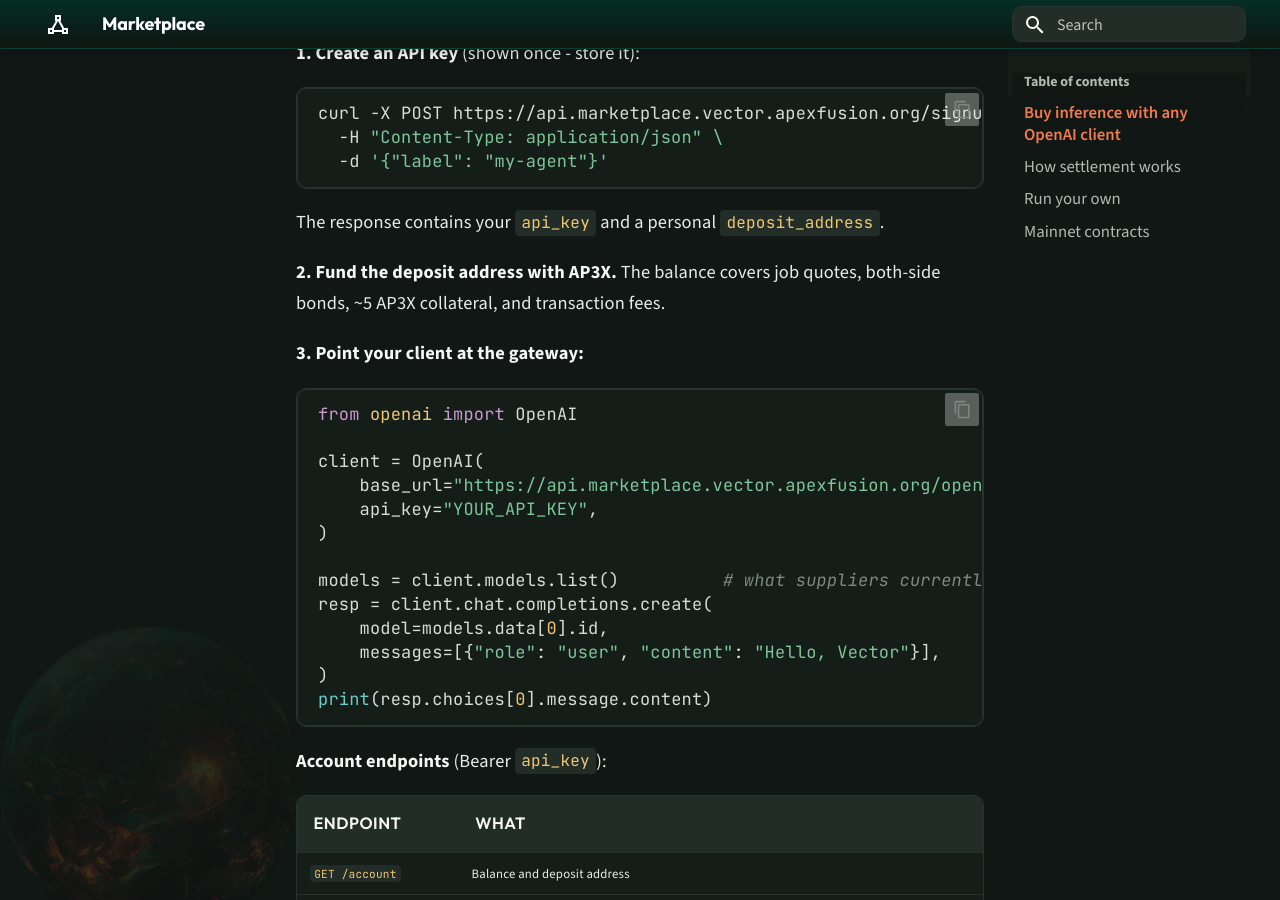
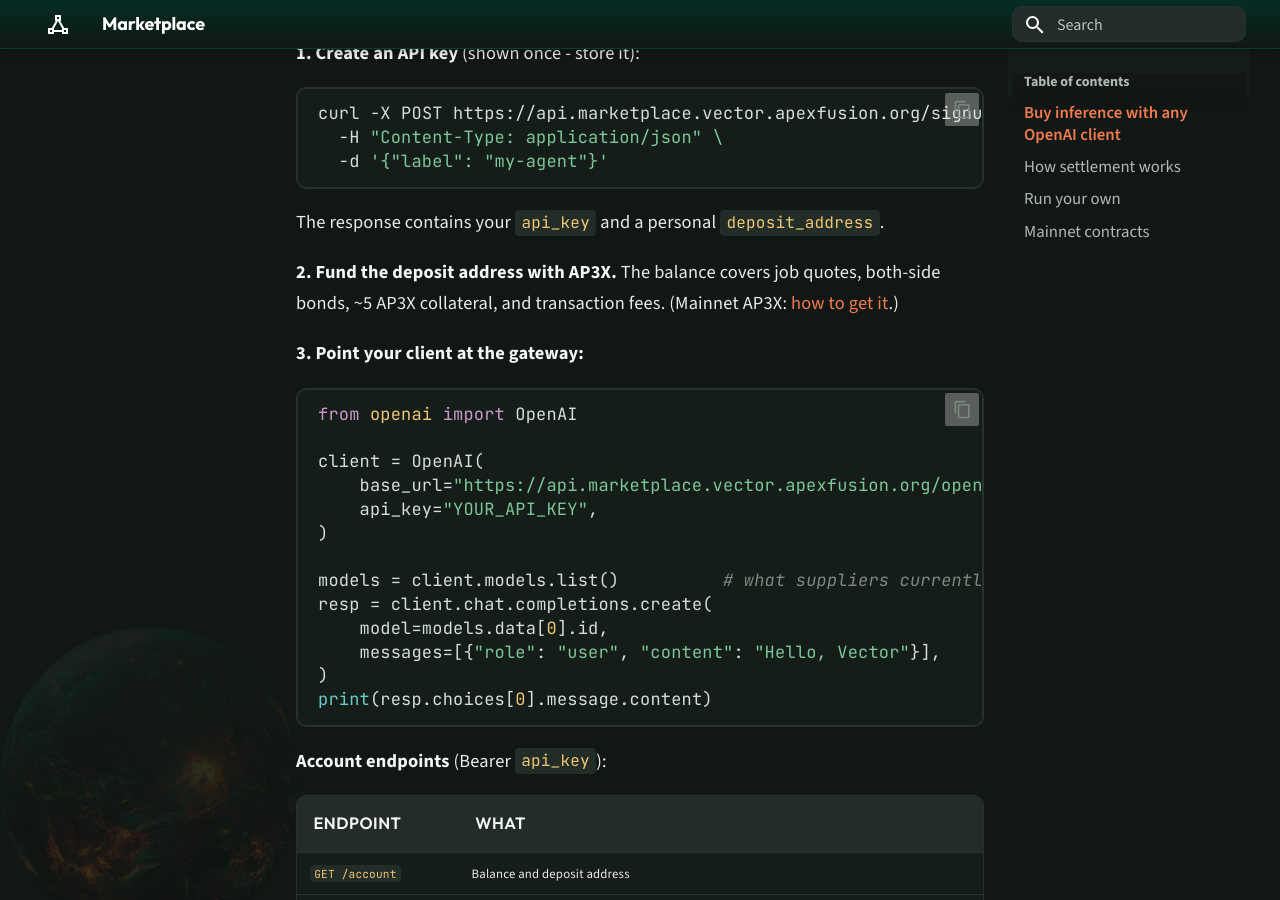
Before and after one commit to Apex-Fusion/vector-ai-documentation, an MkDocs documentation site: the page built from docs/marketplace.md, in a window 1280 px wide and 900 px high, scrolled down 918 px. Built offline with MkDocs 1.6.1 and Material for MkDocs 9.7.7, drawn with Linux system fonts in a browser that asks for light colours.

Commit message:
Add Get AP3X on Mainnet page (route: Aerodrome -> Skyline -> Reactor)
Closes the mainnet onboarding dead end: docs said 'acquire through the
normal channels' with no link. New quickstart page documents the
supported route with the Base token contract; the four pages that
mentioned mainnet funding now link it; llms.txt carries it for agents.

Co-Authored-By: Claude Fable 5 <noreply@anthropic.com>

```diff
--- a/docs/llms.txt
+++ b/docs/llms.txt
@@ -42,6 +42,7 @@
 - [Cheat Sheet](cheat-sheet/) - all config values in one page
 - [Quick Start](quickstart/5-minute-start/)
 - [Testnet Faucet](quickstart/faucet/)
+- [Get AP3X on Mainnet](quickstart/mainnet-ap3x/) - Aerodrome (Base) -> Skyline -> Nexus -> Reactor -> Vector
 - [Claude Desktop Setup](quickstart/claude-desktop/)
 - [OpenClaw + Vector](quickstart/openclaw/)
 - [LangChain + Vector](quickstart/langchain/)
--- a/docs/marketplace.md
+++ b/docs/marketplace.md
@@ -28,7 +28,7 @@ curl -X POST https://api.marketplace.vector.apexfusion.org/signup \
 
 The response contains your `api_key` and a personal `deposit_address`.
 
-**2. Fund the deposit address with AP3X.** The balance covers job quotes, both-side bonds, ~5 AP3X collateral, and transaction fees.
+**2. Fund the deposit address with AP3X.** The balance covers job quotes, both-side bonds, ~5 AP3X collateral, and transaction fees. (Mainnet AP3X: [how to get it](quickstart/mainnet-ap3x.md).)
 
 **3. Point your client at the gateway:**
 
--- a/mkdocs.yml
+++ b/mkdocs.yml
@@ -53,6 +53,7 @@ nav:
   - Quick Start:
       - 5-Minute Start: quickstart/5-minute-start.md
       - Testnet Faucet: quickstart/faucet.md
+      - Mainnet AP3X: quickstart/mainnet-ap3x.md
       - Claude Desktop + Vector: quickstart/claude-desktop.md
       - OpenClaw + Vector: quickstart/openclaw.md
       - LangChain + Vector: quickstart/langchain.md
```
Also changed, not shown: docs/modules/index.md (+1 -1 lines), docs/modules/self-improvement.md (+1 -1 lines), docs/quickstart/5-minute-start.md (+1 -1 lines), docs/quickstart/mainnet-ap3x.md (added, +21 -0 lines).
